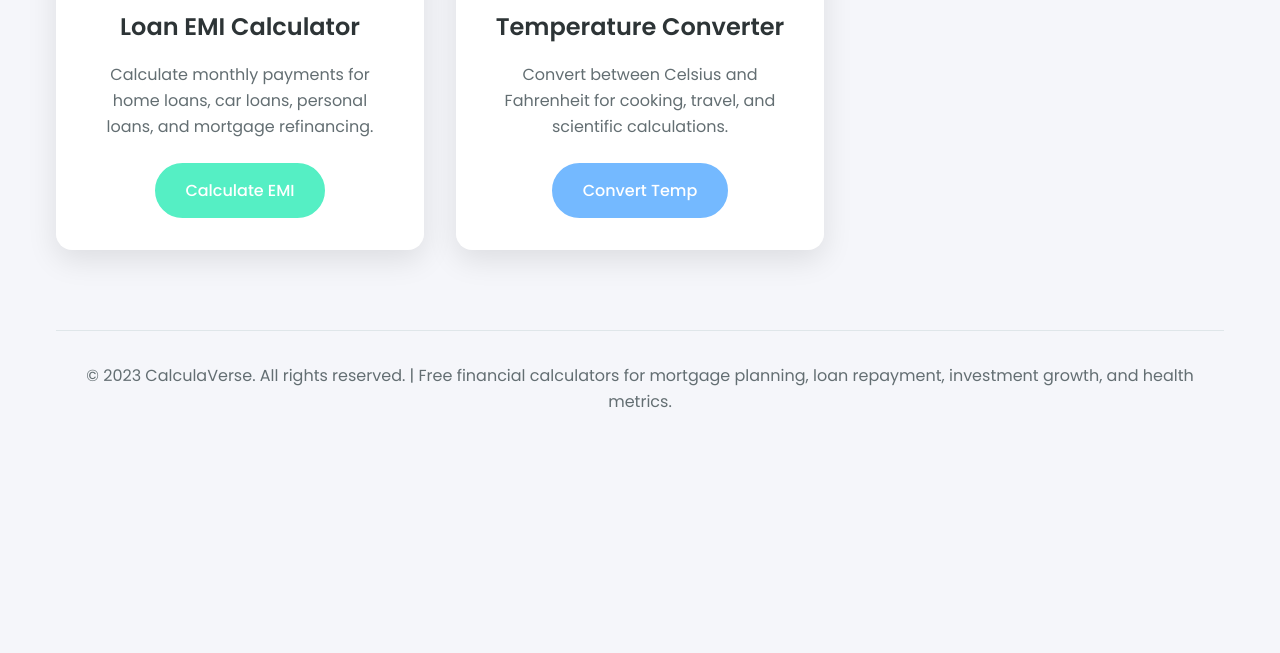
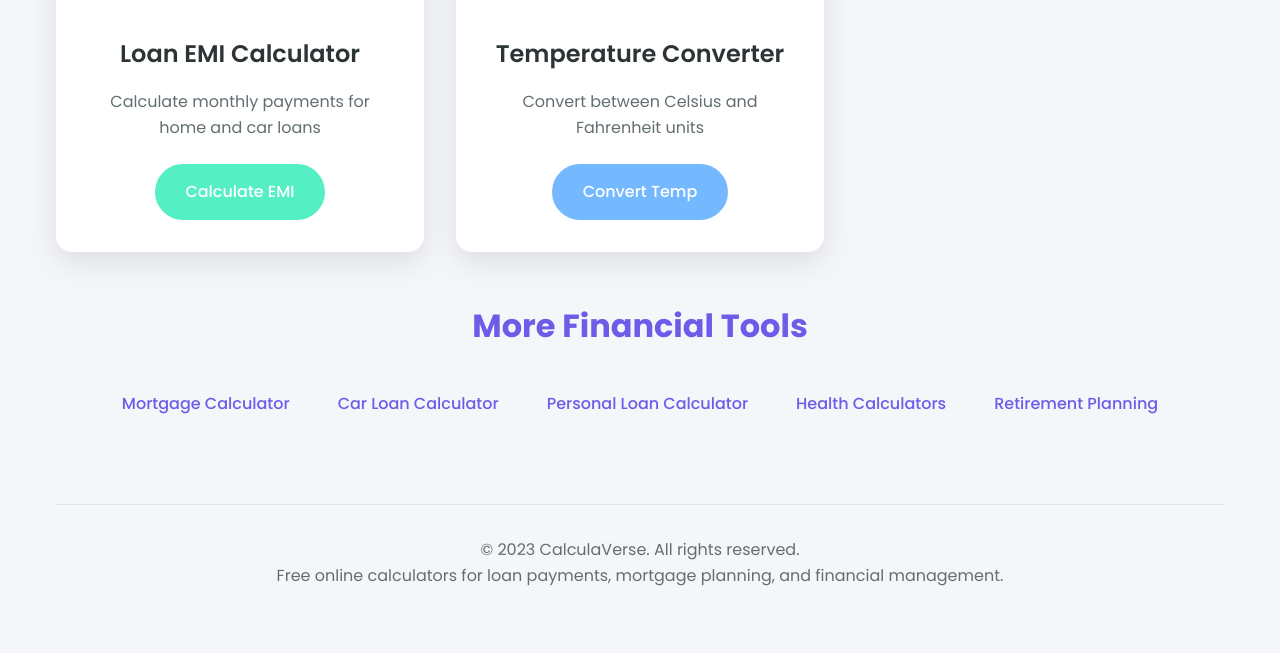
Before and after one commit to Xroy02/CalculaVerse, a plain HTML site: page index.html in a window 1280 px wide. Shown: the part 779-1432 px from the top of the page. Before the commit the page ends 1258 px from the top, so only its background shows below. Drawn offline with Linux system fonts and the light colour scheme.

Commit message:
Update index.html

```diff
--- a/index.html
+++ b/index.html
@@ -3,9 +3,9 @@
 <head>
     <meta charset="UTF-8">
     <meta name="viewport" content="width=device-width, initial-scale=1.0">
-    <meta name="description" content="Free online calculators for loans, mortgages, BMI, retirement planning, and more. Calculate EMI, car payments, home loans, personal loans, and financial planning tools.">
-    <meta name="keywords" content="calculator, mortgage calculator, loan calculator, car loan calculator, home loan calculator, personal loan calculator, BMI calculator, retirement calculator, refinance calculator, investment calculator, student loan calculator, compound interest calculator, tax calculator, payment calculator, finance calculator">
-    <title>CalculaVerse | Free Online Calculators for Loans, Mortgage, BMI & Finance</title>
+    <meta name="description" content="Free calculators for loans, mortgages, BMI & finance. Calculate EMI, car payments, home loans, and personal loan repayments.">
+    <meta name="keywords" content="calculator, mortgage calculator, loan calculator, car loan calculator, home loan calculator, personal loan calculator, BMI calculator, retirement calculator, refinance calculator">
+    <title>CalculaVerse | Loan, Mortgage & Financial Calculators</title>
     <link href="https://fonts.googleapis.com/css2?family=Poppins:wght@300;400;500;600;700&family=Montserrat:wght@700&display=swap" rel="stylesheet">
     <link href="https://fonts.googleapis.com/icon?family=Material+Icons" rel="stylesheet">
     <style>
@@ -75,11 +75,18 @@
             margin: 0 auto;
         }
 
+        h2 {
+            font-size: 2rem;
+            text-align: center;
+            margin: 2rem 0;
+            color: var(--primary);
+        }
+
         .tools-grid {
             display: grid;
             grid-template-columns: repeat(auto-fit, minmax(300px, 1fr));
             gap: 2rem;
-            margin-top: 3rem;
+            margin-top: 1rem;
         }
 
         .tool-card {
@@ -150,6 +157,32 @@
             color: var(--color);
         }
 
+        .more-tools {
+            text-align: center;
+            margin: 3rem 0;
+        }
+
+        .internal-links {
+            display: flex;
+            justify-content: center;
+            gap: 1rem;
+            flex-wrap: wrap;
+            margin-top: 1rem;
+        }
+
+        .internal-links a {
+            color: var(--primary);
+            text-decoration: none;
+            font-weight: 500;
+            padding: 0.5rem 1rem;
+            border-radius: 50px;
+            transition: var(--transition);
+        }
+
+        .internal-links a:hover {
+            background: var(--primary-light);
+        }
+
         footer {
             text-align: center;
             margin-top: 5rem;
@@ -166,6 +199,10 @@
             .tools-grid {
                 grid-template-columns: 1fr;
             }
+
+            h2 {
+                font-size: 1.8rem;
+            }
         }
     </style>
 </head>
@@ -176,53 +213,67 @@
                 <h1 class="logo">CalculaVerse</h1>
                 <span class="material-icons calculator-icon">calculate</span>
             </div>
-            <p class="tagline">Free online financial calculators for loans, mortgages, BMI, retirement planning, and personal finance management</p>
+            <p class="tagline">Free financial calculators for loans, mortgages, and personal finance</p>
         </header>
+
+        <h2>Our Featured Calculators</h2>
 
         <div class="tools-grid">
             <!-- Age Calculator Card -->
-            <div class="tool-card" style="--color: var(--age-calc)" onclick="location.href='Age-calculator.html'">
+            <div class="tool-card" style="--color: var(--age-calc)">
                 <div class="tool-icon">👶</div>
                 <h3 class="tool-title">Age Calculator</h3>
-                <p class="tool-desc">Calculate exact age in years, months and days. Essential for financial planning and retirement calculations.</p>
+                <p class="tool-desc">Calculate exact age in years, months and days for financial planning</p>
                 <a href="Age-calculator.html" class="btn">Calculate Age</a>
             </div>
 
             <!-- Age Difference Calculator Card -->
-            <div class="tool-card" style="--color: var(--age-diff)" onclick="location.href='Age-difference.html'">
+            <div class="tool-card" style="--color: var(--age-diff)">
                 <div class="tool-icon">👥</div>
                 <h3 class="tool-title">Age Difference</h3>
-                <p class="tool-desc">Compare ages between people. Useful for family planning and joint loan applications.</p>
+                <p class="tool-desc">Compare ages between people for joint financial planning</p>
                 <a href="Age-difference.html" class="btn">Compare Ages</a>
             </div>
 
             <!-- BMI Calculator Card -->
-            <div class="tool-card" style="--color: var(--bmi-calc)" onclick="location.href='BMI-calculator.html'">
+            <div class="tool-card" style="--color: var(--bmi-calc)">
                 <div class="tool-icon">⚖️</div>
                 <h3 class="tool-title">BMI Calculator</h3>
-                <p class="tool-desc">Calculate your Body Mass Index and understand health metrics for insurance and wellness planning.</p>
+                <p class="tool-desc">Calculate your Body Mass Index for health and insurance</p>
                 <a href="BMI-calculator.html" class="btn">Calculate BMI</a>
             </div>
 
             <!-- EMI Calculator Card -->
-            <div class="tool-card" style="--color: var(--emi-calc)" onclick="location.href='EMI-calculator.html'">
+            <div class="tool-card" style="--color: var(--emi-calc)">
                 <div class="tool-icon">💰</div>
                 <h3 class="tool-title">Loan EMI Calculator</h3>
-                <p class="tool-desc">Calculate monthly payments for home loans, car loans, personal loans, and mortgage refinancing.</p>
+                <p class="tool-desc">Calculate monthly payments for home and car loans</p>
                 <a href="EMI-calculator.html" class="btn">Calculate EMI</a>
             </div>
 
             <!-- Temperature Converter Card -->
-            <div class="tool-card" style="--color: var(--temp-calc)" onclick="location.href='Temperature-calculator.html'">
+            <div class="tool-card" style="--color: var(--temp-calc)">
                 <div class="tool-icon">🌡️</div>
                 <h3 class="tool-title">Temperature Converter</h3>
-                <p class="tool-desc">Convert between Celsius and Fahrenheit for cooking, travel, and scientific calculations.</p>
+                <p class="tool-desc">Convert between Celsius and Fahrenheit units</p>
                 <a href="Temperature-calculator.html" class="btn">Convert Temp</a>
             </div>
         </div>
 
+        <div class="more-tools">
+            <h2>More Financial Tools</h2>
+            <div class="internal-links">
+                <a href="EMI-calculator.html">Mortgage Calculator</a>
+                <a href="EMI-calculator.html">Car Loan Calculator</a>
+                <a href="EMI-calculator.html">Personal Loan Calculator</a>
+                <a href="BMI-calculator.html">Health Calculators</a>
+                <a href="Age-calculator.html">Retirement Planning</a>
+            </div>
+        </div>
+
         <footer>
-            <p>© 2023 CalculaVerse. All rights reserved. | Free financial calculators for mortgage planning, loan repayment, investment growth, and health metrics.</p>
+            <p>© 2023 CalculaVerse. All rights reserved.</p>
+            <p>Free online calculators for loan payments, mortgage planning, and financial management.</p>
         </footer>
     </div>
 </body>
```
